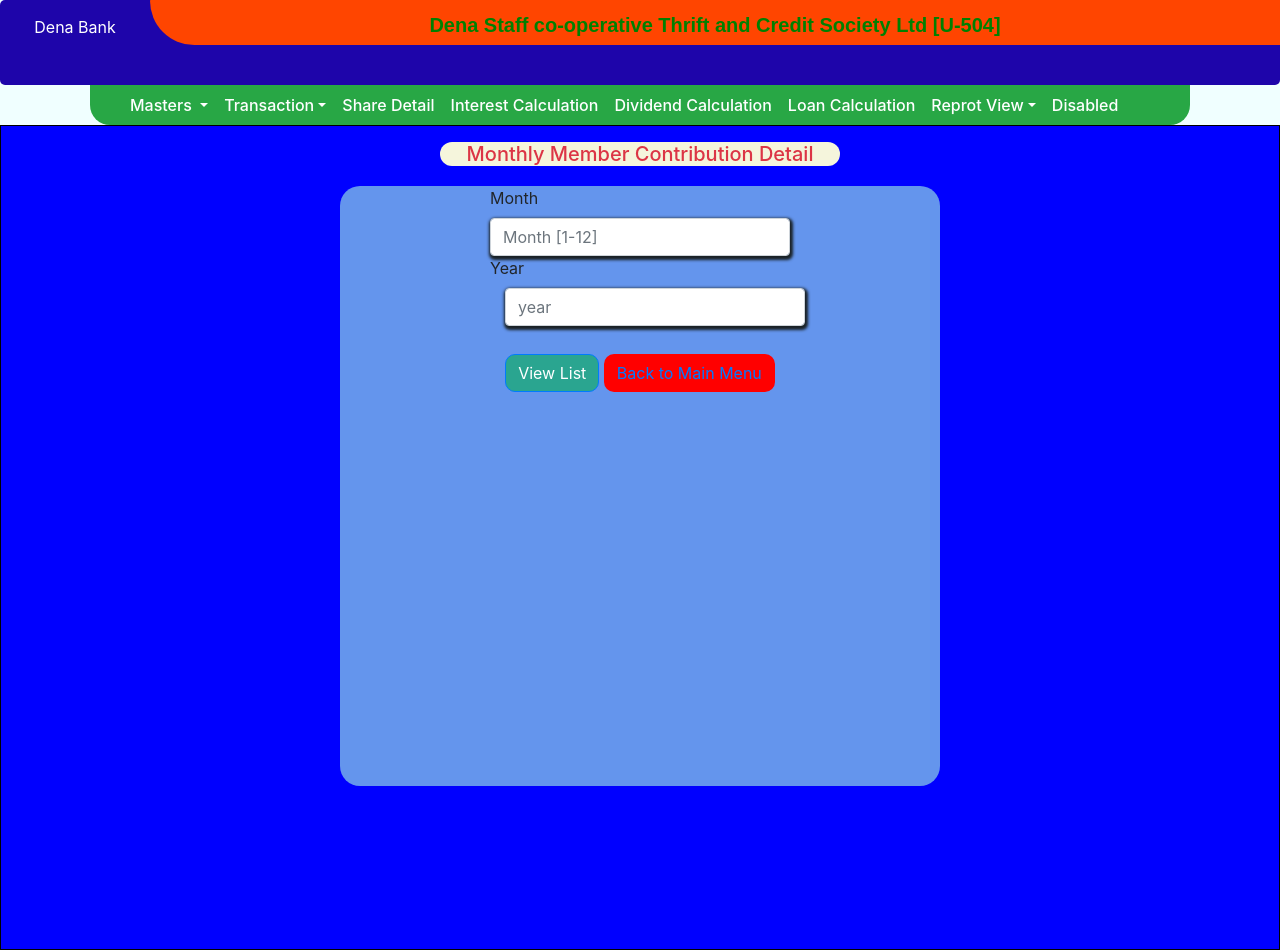
After one commit to Param-54/dena_bank, a Django app: page /cdlistview/ in a window 1280 px wide. The commit adds this page. Run offline with Django 5.2, Linux system fonts and the light colour scheme.

Commit message:
Dennasociety_230225

```diff
--- /dev/null
+++ b/soc1_app/templates/Member_cdlist.html
@@ -0,0 +1,52 @@
+<!DOCTYPE html>
+<html lang="en">
+{% load static %}
+<head>
+    <meta charset="UTF-8">
+    <meta name="viewport" content="width=device-width, initial-scale=1.0">
+    <link rel="stylesheet" href="{% static '/css/f1.css' %}">
+    <link rel="stylesheet" href="{% static '/css/style.css' %}">
+    <title>Member Detail</title>
+</head>
+<body>
+    {% include 'base.html' %}
+    <div style="width: 100%; height: 825px; margin:auto; border: 1px solid black; background-color: blue;">
+        <div style="width: 400px; margin:auto; text-align:center; background-color: beige;  border-radius: 20px;">
+            <h5 class="text-center text-danger my-3">Monthly Member Contribution Detail</h5>
+        </div>
+            <form action="{% url 'cdlist'  %}"  method="post">
+                <!-- action="/memdetail/"  -->
+                <!--  or we can use this also-->
+                {% csrf_token %}
+                <div class="mainint">
+                    <div class="intr2">
+                        <label for="mem_nm">Month</label>
+                        <input type="number" class="form-control" name="int_month" id="mem_nm"   placeholder="Month [1-12]" min="1" max="12"   autocomplete="off"  required  maxlength="2" size="7">
+                        <small style="color: yellow ; font-size: 15px;font-weight: bold" id="name_chk"></small>
+                    </div>
+                    <div class="intr2">
+                        <label for="mem_yr">Year</label>
+                        <input type="number" class="form-control" name="int_year" id="mem_yr"   placeholder="year" min="2023"   autocomplete="off"  required  maxlength="4" size="7">
+                        <small style="color: yellow ; font-size: 15px;font-weight: bold" id="name_chk"></small>
+                    </div><br>
+                    <div class="container text-center my-1" >
+                        <button class="btn btn-primary" style ="background-color: rgb(42, 165, 144); border-radius: 10px;" type="submit">View List</button>
+                        <button class="btn btn-sucess text-white" style ="background-color: red; border-radius: 10px;" ><a href="{% url 'main' %}" >Back to Main Menu</a></button>
+                    </div>
+                </div>
+            </form>
+    </div>
+
+</body>
+    <script type="text/javascript" src="{% static '/js/first.js' %}"></script>
+    <script>
+
+        function grp_select(){
+
+            gpid= document.getElementById("tr_id").value;
+            gpname = document.getElementsByName("tr_type").value;
+
+        }
+    </script>
+
+</html>
--- a/soc1_app/templates/loan_vch_show.html
+++ b/soc1_app/templates/loan_vch_show.html
@@ -68,7 +68,7 @@
                 <!-- </div> -->
                 <div style="width: 205px;background-color: red;margin:auto; border-radius:10px;">
                     {% if tot_pg > 1 %}
-                        <div style="width:300px background-color: red; margin:auto; border-radius:10px">
+                        <div style="width:205px; background-color: red; margin:auto; border-radius:10px">
                             <button style= "background-color: azure;  width: 100px; margin: auto;border-radius: 10px;" name="cn_val" value=2 >Prev</button>
                             <button style= "background-color: azure;  width: 100px; margin: auto;border-radius: 10px;" name="cn_val" value=3 >Next</button>
                         </div>
--- a/soc1_app/templates/navbar.html
+++ b/soc1_app/templates/navbar.html
@@ -22,6 +22,8 @@
             <a class="dropdown-item" href="paymentad/1">Payment</a>
             <a class="dropdown-item" href="paymentad/2">Receipt</a>
             <a class="dropdown-item" href="paymentad/3">Contra</a>
+            <div class="dropdown-divider "></div>
+            <a class="dropdown-item" href="cdlistview/">Member CD List</a>
           </div>
         </li>
         <li class="nav-item active">
--- a/soc1_app/templates/transaction_entry.html
+++ b/soc1_app/templates/transaction_entry.html
@@ -77,8 +77,8 @@
                                             </select>
                                         </td>
                                         <td><input type="number"  name="acc_opbal" value="{{acc.vch_amt}}" autofocus id="opbal"  autocomplete="off" placeholder="Amount" required  step="0.01" maxlength="15" size="" ></td>
-                                        <td><button  style ="background-color: red; border-radius: 10px; height: 30px;font-size: 16px; text-align: center;" name="cn_val" value = 2  type="submit">Save</button>></td>
-                                        <td><button  style ="background-color: red; border-radius: 10px; height: 30px;font-size: 16px; text-align: center;"  name="cn_val" value= "{{acc.vch_no_srno}}" type="Submit"  >Edit</button>></td>
+                                        <td><button  style ="background-color: red; border-radius: 10px; height: 30px;font-size: 16px; text-align: center;" name="cn_val" value = 2  type="submit">Save</button></td>
+                                        <td><button  style ="background-color: red; border-radius: 10px; height: 30px;font-size: 16px; text-align: center;"  name="cn_val" value= "{{acc.vch_no_srno}}" type="Submit"  >Edit</button></td>
                                         <!-- <td><button  style ="background-color: red; border-radius: 10px; height: 30px;font-size: 16px; text-align: center;"  name="cn_val" value=3  {'t1':3,'a1':acc.vch_no_srno}  type ="submit" >Del</button></td>   -->
                                     </tr>
                                     {% endif %}
--- a/soc1_app/urls.py
+++ b/soc1_app/urls.py
@@ -44,4 +44,10 @@ urlpatterns = [
    path('doshare_update/<int:share_srno>/',views.doshare_update, name="do_shareupdate"),
    path('share_del/<int:share_srno>/',views.share_delete, name="share_del"),
 
+   path('cdlistview/', views.cd_list_view, name="cdlistview"),
+   path('cdlist/', views.cd_cal, name="cdlist"),
+   path('cd_listupdate/<int:mem_yrmn>/',views.cd_listupdate, name="cd_listupdate"),
+   path('cd_update/<int:mem_yrmn>/',views.cd_detupdate, name="cd_update"),
+
+
 ]
--- a/soc1_app/views.py
+++ b/soc1_app/views.py
@@ -2,7 +2,7 @@ from xml.dom.minidom import Document
 from django.shortcuts import render,redirect
 from django.shortcuts import HttpResponse
 from django.contrib import messages
-from soc1_app.models import member_detail,acc_group,account_head,vch_type,vch_trans,vch_control,vch_control_srno,mem_share_detail,int_cal_controll,div_cal_controll,loan_cal_controll,loan_repayment_sch
+from soc1_app.models import member_detail,acc_group,account_head,vch_type,vch_trans,vch_control,vch_control_srno,mem_share_detail,int_cal_controll,div_cal_controll,loan_cal_controll,loan_repayment_sch,cd_cal_controll,cd_mem_list
 from datetime import date
 import decimal
 from django.core.paginator import Paginator
@@ -124,10 +124,6 @@ def account_save(request):
           v_grp_id = request.POST['group']
           v_grp_name = acc_group.objects.get(id=v_grp_id).grp_name
 
-    #      mem_data =member_detail.objects.get(pk=member_no)
-    #      v_grp_name = v_grp.grp_name
-    #      print(v_grp_name)
-    #     v_mem_add = request.POST['mem_add']
 
           mymem = account_head(acc_name = v_acc_name, grp_id_id = v_grp_id , op_bal = v_opbal, grp_nm = v_grp_name)
           mymem.save()
@@ -576,6 +572,7 @@ def loan_cal(request):
             loan_date      = request.POST['loan_stdt']
             v_acc_name     = request.POST['acc_name']
             v_grp_id       = request.POST['group']
+
 #            print(v_mem_no)
             v_mem_name  = member_detail.objects.get(member_no=v_mem_no).name
 #            print(v_mem_name)
@@ -610,8 +607,11 @@ def loan_cal(request):
                      loan_det = loan_cal_controll.objects.get(loan_ac_no = v_no)
                      re_loan_mnth = int(loan_det.loan_mnth)
                      re_loan_ac_no = loan_det.loan_ac_no
+
                      m_month = int(loan_det.st_date.strftime("%m"))
                      m_year = int(loan_det.st_date.strftime("%Y"))
+                     m_day = int(loan_det.st_date.strftime("%d"))
+
                      re_st_date = loan_det.st_date
                      re_mem_no = loan_det.mem_no
                      re_mem_name = loan_det.mem_name
@@ -638,13 +638,19 @@ def loan_cal(request):
                         re_emi_amt = re_principal_amt + re_int_amt
 #                     for x in range(re_loan_mnth):
                         re_loan_ac_no_srno = ((re_loan_ac_no*1000)+(x+1))
-                        if m_month >= 12 :
+
+                        if m_month >= 12 and m_day>=20:
                              m_month=1
                              m_year= m_year + 1
                         else :
-                             m_month = m_month + 1
+                            if m_day<=15:
+                              m_day=20
+                            else:
+                              m_month = m_month + 1
 
                         re_pay_date = date(m_year, m_month, 5)
+
+                        m_yrmn=int(m_year)*100+int(m_month)
 
                         if x > 0 :
                             re_openning_loan_amt = re_openning_loan_amt - re_principal_amt
@@ -653,7 +659,7 @@ def loan_cal(request):
                                                           st_date = re_st_date, tr_type = 8, mem_no = re_mem_no,mem_name = re_mem_name,
                                                           openning_loan_amt = re_openning_loan_amt,emi_amt = re_emi_amt, loan_int_amt = re_int_amt,
                                                           monthly_prinipal_amt_deduction = re_principal_amt,loan_mnth = re_loan_mnth, int_rt = re_int_rt, emi_paid = 1 ,
-                                                            mem_acc_id = re_mem_acc_id,mem_acc_name = re_mem_acc_name)
+                                                            mem_acc_id = re_mem_acc_id,mem_acc_name = re_mem_acc_name, yrmn = m_yrmn)
 #                        loan_int_amt = re_loan_int_amt,
 #                    loan_repayment_sch.objects.create(loan_ac_no_srno = re_loan_ac_no_srno,Loan_no = re_loan_ac_no,repayment_date = re_pay_date)
             else :
@@ -817,6 +823,87 @@ def share_delete(request,share_srno):
     share_det = mem_share_detail.objects.all()
     return render(request,'share_list.html',{'share_data':share_det})
 
-def mem_month_contibution(request):
+def cd_list_view(request):
+    mem_det   = member_detail.objects.all()
+    return render(request,'Member_cdlist.html',{'mem_det':mem_det})
 
-    mem_det   = member_detail.objects.all()
+
+def cd_cal(request):
+        if request.method == 'POST':
+            v_int_month = request.POST['int_month']
+            v_int_year = request.POST['int_year']
+            m_yrmn=int(v_int_year)*100+int(v_int_month)
+            rec_cheK=cd_cal_controll.objects.filter(yrmn=m_yrmn).exists()
+            if not rec_cheK :
+                    days=30
+                    leap = 0
+                    if int(v_int_year) % 400 == 0:
+                        leap = 1
+                    elif int(v_int_year) % 100 == 0:
+                        leap = 0
+                    elif int(v_int_year) % 4 == 0:
+                        leap = 1
+                    if int(v_int_month) == 2:
+                        days = 28 + leap
+                    list = [1,3,5,7,8,10,12]
+                    if v_int_month in list:
+                        days = 31
+
+                    v_dt = date(int(v_int_year), int(v_int_month), days)
+                    cd_cal_controll.objects.create(yrmn=m_yrmn,tr_type = 2)
+                    mem_det = member_detail.objects.all()
+
+                    vch_amt_d=0
+                    for mem in mem_det :
+                        mem_acc_id=mem.acc_id
+                        if mem_acc_id != None :
+     #                       print(mem_acc_id)
+     #                       cd_mem_list
+                            cd_yrmn= m_yrmn*1000000+int(mem.member_no)
+                            m_loan_acc_id = 0
+                            m_emi_pri = 0
+                            m_emi_int= 0
+                            loan_det_check = loan_repayment_sch.objects.filter(yrmn=m_yrmn , mem_no = mem.member_no).exists()
+     #                       print(loan_det_check)
+                            if loan_det_check :
+                               loan_det_sch = loan_repayment_sch.objects.get(yrmn=m_yrmn,mem_no = mem.member_no)
+     #                           print(loan_det_sch)
+                               m_loan_acc_id = loan_det_sch.mem_acc_id
+                               m_emi_pri = loan_det_sch.monthly_prinipal_amt_deduction
+                               m_emi_int= loan_det_sch.loan_int_amt
+
+                            cd_mem_list(mem_yrmn=cd_yrmn,yrnm = m_yrmn ,mem_no =mem.member_no,mem_name = mem.name, cd_amt = 1000, acc_id = mem_acc_id,loan_acc_id =m_loan_acc_id,
+                                        emi_pri= m_emi_pri, emi_int = m_emi_int).save()
+    #                        cd_mem_list.save()
+
+        cdlist_data=cd_mem_list.objects.filter(yrnm = m_yrmn)
+        return render(request,'cdlist_show.html',{'cdlist_data':cdlist_data,'yr':m_yrmn})
+
+def cd_listupdate(request,mem_yrmn):
+    m_mem_yrmn =  mem_yrmn
+#    m_amt = request.GET['acc_opbal']
+#    print(m_yrmn)
+#    print(m_amt)
+    cdlist_data=cd_mem_list.objects.get(mem_yrmn = m_mem_yrmn)
+#    print(cdlist_data)
+    return render(request,'cdlist_edit.html',{'cdlist_data':cdlist_data,'yr':m_mem_yrmn})
+
+def cd_detupdate(request,mem_yrmn):
+    m_mem_yrmn=mem_yrmn
+    if request.method == 'POST':
+        m_cd_mem_no = request.POST['cd_mem_no']
+        m_cd_mem_name = request.POST['cd_mem_name']
+        m_cd_mem_amt = request.POST['cd_mem_amt']
+        m_cd_emi_pri = request.POST['cd_emi_pri']
+        m_cd_emi_int = request.POST['cd_emi_int']
+        m_yrmn = request.POST['cn_val']
+        cdlist_data=cd_mem_list.objects.get(mem_yrmn = m_mem_yrmn)
+        cdlist_data.mem_no=m_cd_mem_no
+        cdlist_data.mem_name=m_cd_mem_name
+        cdlist_data.mem_amt = m_cd_mem_amt
+        cdlist_data.emi_pri = m_cd_emi_pri
+        cdlist_data.emi_int = m_cd_emi_int
+        cdlist_data.save()
+
+    cdlist_data=cd_mem_list.objects.filter(yrnm = m_yrmn)
+    return render(request,'cdlist_show.html',{'cdlist_data':cdlist_data,'yr':m_yrmn})
```
Also changed, not shown: soc1_app/models.py (+19 -0 lines), soc1_app/templates/cdlist_edit.html (added, +71 -0 lines), soc1_app/templates/cdlist_show.html (added, +67 -0 lines).
